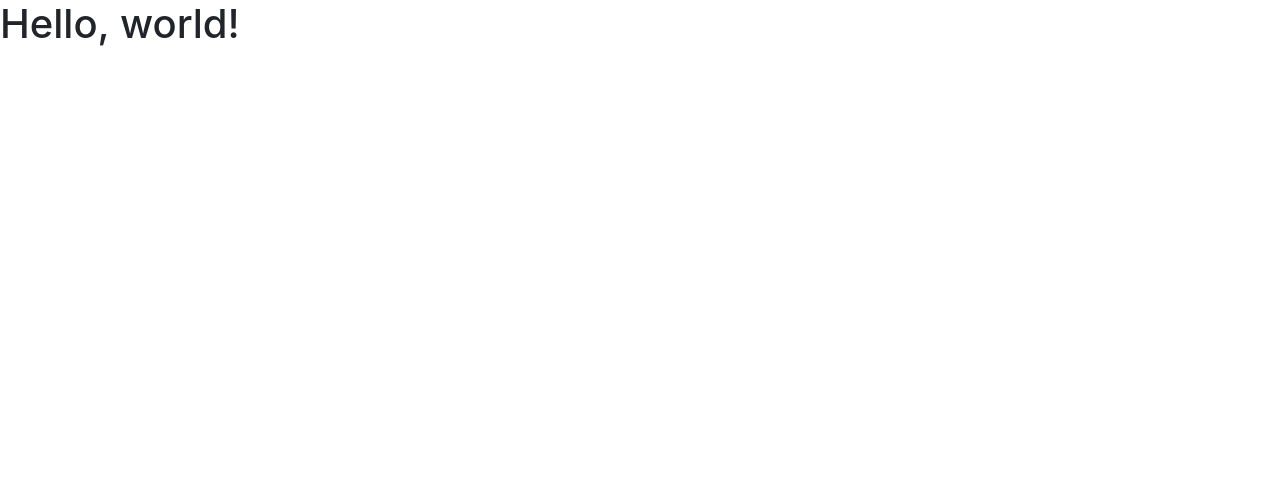
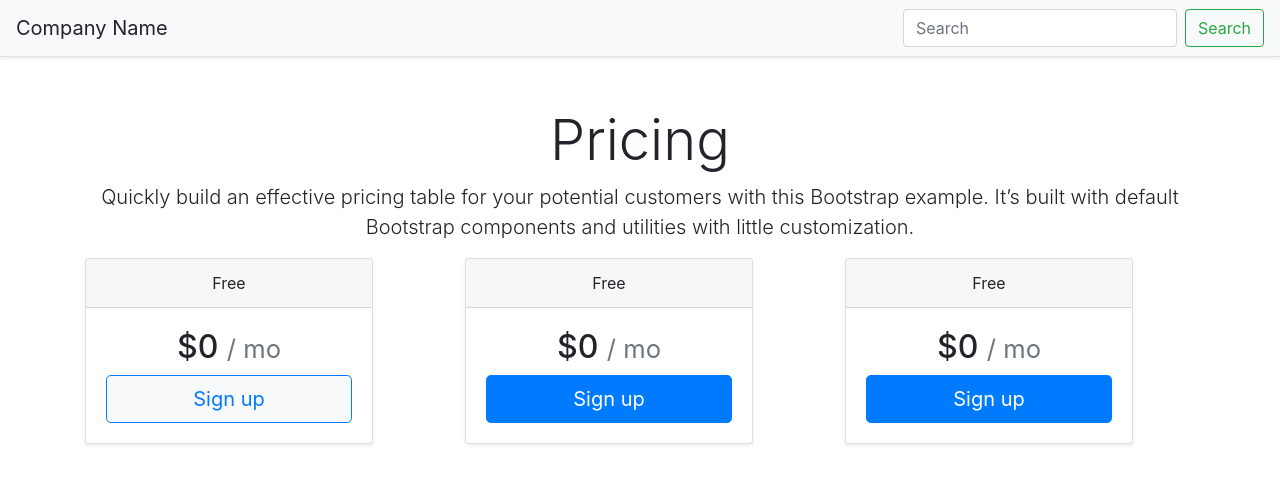
Before and after one commit to lewis262626/bootstrap-pricing-example, a plain HTML site: page index.html in a window 1280 px wide. Drawn offline with nearby package versions, Linux system fonts and the light colour scheme.

Commit message:
half way done

```diff
--- a/index.html
+++ b/index.html
@@ -1,22 +1,95 @@
 <!doctype html>
 <html lang="en">
-  <head>
+
+<head>
     <!-- Required meta tags -->
     <meta charset="utf-8">
     <meta name="viewport" content="width=device-width, initial-scale=1, shrink-to-fit=no">
 
     <!-- Bootstrap CSS -->
-    <link rel="stylesheet" href="https://stackpath.bootstrapcdn.com/bootstrap/4.3.1/css/bootstrap.min.css" integrity="sha384-ggOyR0iXCbMQv3Xipma34MD+dH/1fQ784/j6cY/iJTQUOhcWr7x9JvoRxT2MZw1T" crossorigin="anonymous">
+    <link rel="stylesheet" href="https://stackpath.bootstrapcdn.com/bootstrap/4.3.1/css/bootstrap.min.css"
+        integrity="sha384-ggOyR0iXCbMQv3Xipma34MD+dH/1fQ784/j6cY/iJTQUOhcWr7x9JvoRxT2MZw1T" crossorigin="anonymous">
+    <link rel="stylesheet" href="style.css">
+    </link>
 
-    <title>Hello, world!</title>
-  </head>
-  <body>
-    <h1>Hello, world!</h1>
+    <title>Pricing Example</title>
+</head>
+
+<body>
+    <nav class="navbar navbar-light bg-light border-bottom shadow-sm">
+        <a class="navbar-brand">Company Name</a>
+        <form class="form-inline">
+            <input class="form-control mr-sm-2" type="search" placeholder="Search" aria-label="Search">
+            <button class="btn btn-outline-success my-2 my-sm-0" type="submit">Search</button>
+        </form>
+    </nav>
+    <div class="container">
+        <div class="row">
+            <div class="col-12 pricing">
+                <h1 class="display-4">
+                    Pricing
+                </h1>
+            </div>
+        </div>
+        <div class="row">
+            <div class="col-12">
+                <p class="lead promo-text">
+                    Quickly build an effective pricing table for your potential customers with this Bootstrap example.
+                    It’s built with default Bootstrap components and utilities with little customization.
+                </p>
+            </div>
+        </div>
+        <dic class="row">
+            <div class="col-4">
+                <div class="card mb-3 shadow-sm" style="max-width: 18rem;">
+                    <div class="card-header">Free</div>
+                    <div class="card-body">
+                        <h2 class="text-center">
+                            $0
+                            <small class="text-muted">/ mo</small>
+                        </h2>
+                        <button type="button" class="btn btn-light btn-lg btn-outline-primary btn-block">Sign up</button>
+                    </div>
+                </div>
+            </div>
+            <div class="col-4">
+                <div class="card mb-3 shadow-sm" style="max-width: 18rem;">
+                    <div class="card-header">Free</div>
+                    <div class="card-body">
+                        <h2 class="text-center">
+                            $0
+                            <small class="text-muted">/ mo</small>
+                        </h2>
+                        <button type="button" class="btn btn-primary btn-lg btn-block">Sign up</button>
+                    </div>
+                </div>
+            </div>
+            <div class="col-4">
+                    <div class="card mb-3 shadow-sm" style="max-width: 18rem;">
+                        <div class="card-header">Free</div>
+                        <div class="card-body">
+                            <h2 class="text-center">
+                                $0
+                                <small class="text-muted">/ mo</small>
+                            </h2>
+                            <button type="button" class="btn btn-primary btn-lg btn-block">Sign up</button>
+                        </div>
+                    </div>
+                </div>
+        </div>
+    </div>
 
     <!-- Optional JavaScript -->
     <!-- jQuery first, then Popper.js, then Bootstrap JS -->
-    <script src="https://code.jquery.com/jquery-3.3.1.slim.min.js" integrity="sha384-q8i/X+965DzO0rT7abK41JStQIAqVgRVzpbzo5smXKp4YfRvH+8abtTE1Pi6jizo" crossorigin="anonymous"></script>
-    <script src="https://cdnjs.cloudflare.com/ajax/libs/popper.js/1.14.7/umd/popper.min.js" integrity="sha384-UO2eT0CpHqdSJQ6hJty5KVphtPhzWj9WO1clHTMGa3JDZwrnQq4sF86dIHNDz0W1" crossorigin="anonymous"></script>
-    <script src="https://stackpath.bootstrapcdn.com/bootstrap/4.3.1/js/bootstrap.min.js" integrity="sha384-JjSmVgyd0p3pXB1rRibZUAYoIIy6OrQ6VrjIEaFf/nJGzIxFDsf4x0xIM+B07jRM" crossorigin="anonymous"></script>
-  </body>
+    <script src="https://code.jquery.com/jquery-3.3.1.slim.min.js"
+        integrity="sha384-q8i/X+965DzO0rT7abK41JStQIAqVgRVzpbzo5smXKp4YfRvH+8abtTE1Pi6jizo"
+        crossorigin="anonymous"></script>
+    <script src="https://cdnjs.cloudflare.com/ajax/libs/popper.js/1.14.7/umd/popper.min.js"
+        integrity="sha384-UO2eT0CpHqdSJQ6hJty5KVphtPhzWj9WO1clHTMGa3JDZwrnQq4sF86dIHNDz0W1"
+        crossorigin="anonymous"></script>
+    <script src="https://stackpath.bootstrapcdn.com/bootstrap/4.3.1/js/bootstrap.min.js"
+        integrity="sha384-JjSmVgyd0p3pXB1rRibZUAYoIIy6OrQ6VrjIEaFf/nJGzIxFDsf4x0xIM+B07jRM"
+        crossorigin="anonymous"></script>
+</body>
+
 </html>
--- /dev/null
+++ b/style.css
@@ -0,0 +1,16 @@
+.pricing {
+    text-align: center;
+    margin-top: 50px;
+}
+
+.promo-text {
+    text-align: center;
+}
+
+.card-header {
+    text-align: center;
+}
+
+.card-body .button {
+    text-align: center;
+}
```
